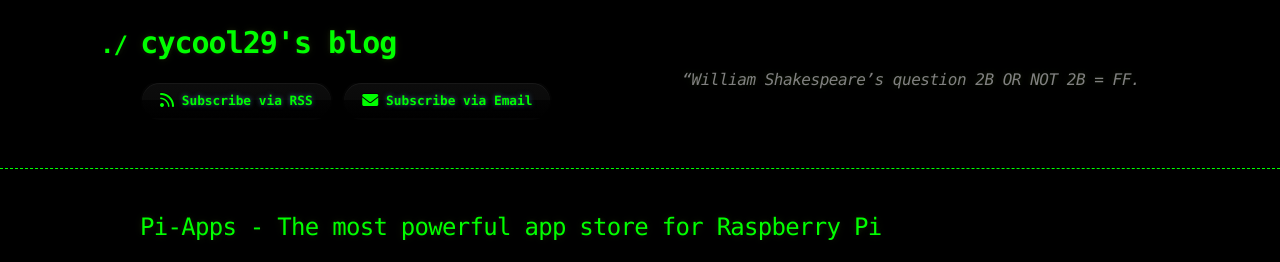
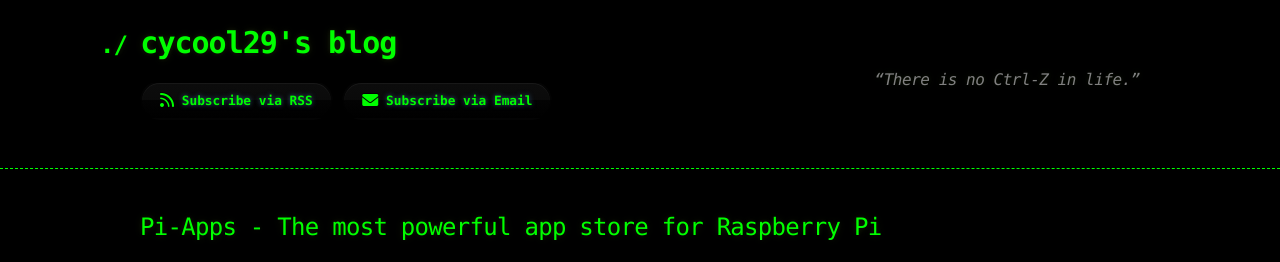
Before and after one commit to cycool29/cycool29.github.io, a Jekyll site: the page built from index.md, in a window 1280 px wide. Shown: the top 262 px of the page. Built offline with Jekyll 4.4.1, drawn with Linux system fonts in a browser that asks for light colours; a style sheet for code colours, icons or effects is not loaded.

Commit message:
Update quotes

```diff
--- a/_config.yml
+++ b/_config.yml
@@ -1,6 +1,6 @@
 title: cycool29's blog
 comments: Comments
-description: "“William Shakespeare’s question 2B OR NOT 2B = FF. "
+description: "“There is no Ctrl-Z in life.” "
 remote_theme: jekyll-theme-hacker
 author: cycool29
 github:
```
